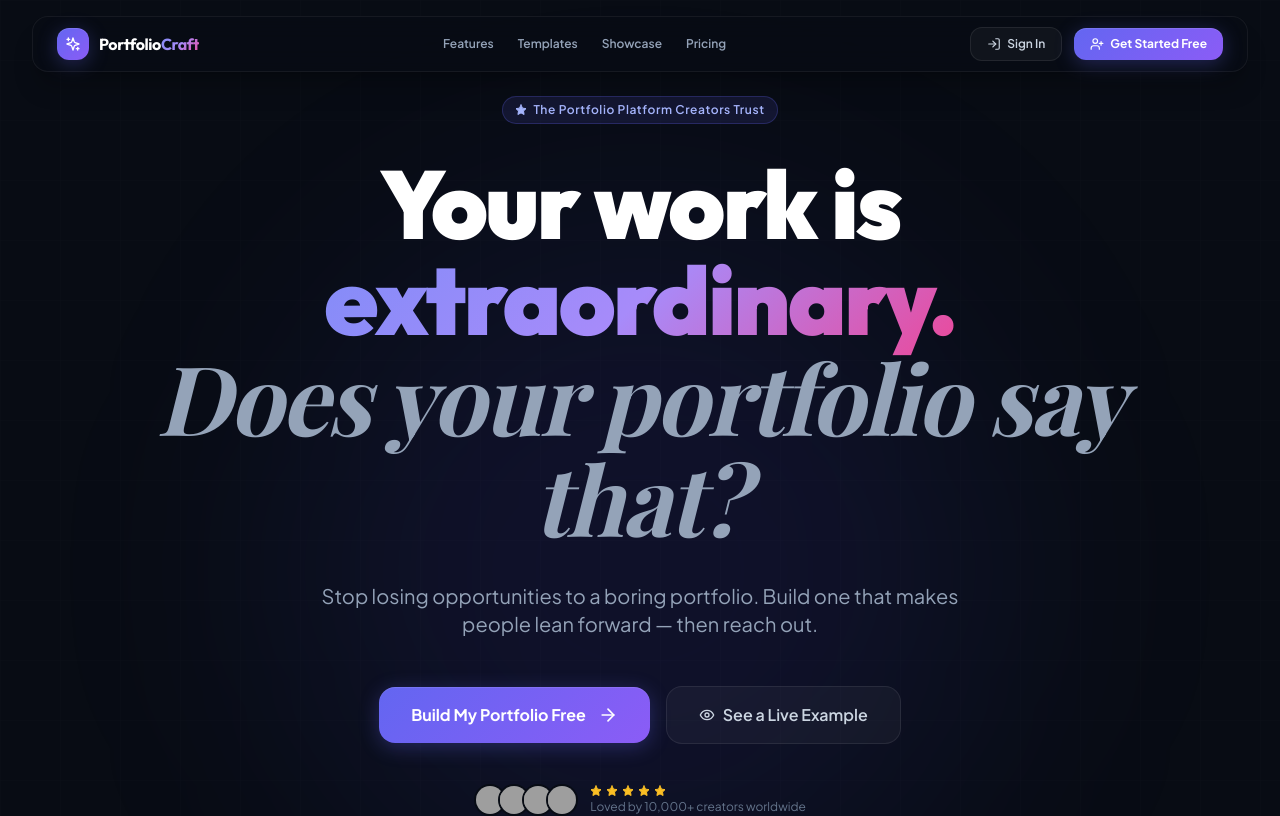
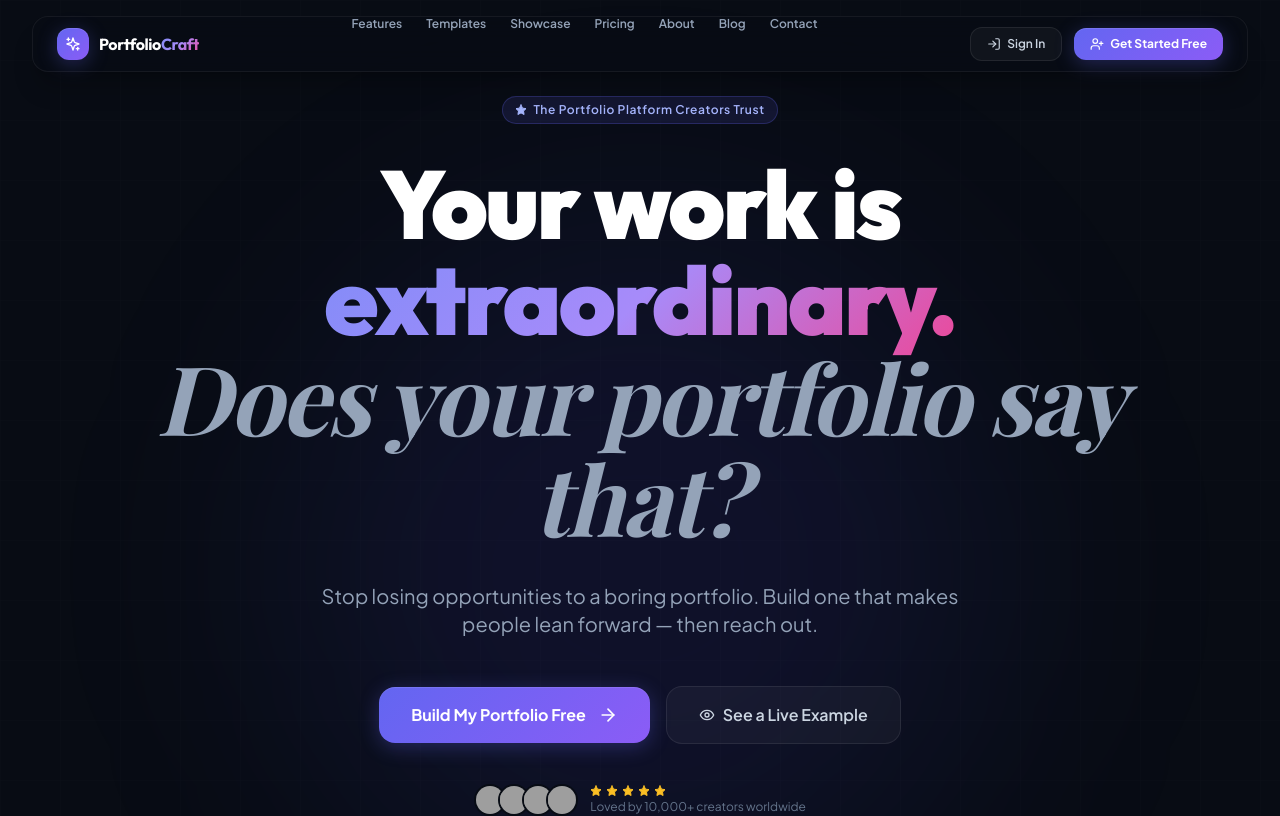
Before and after one commit to rsmpdo/portfolio-platform, a React (Vite) app in the folder frontend/: page / in a window 1280 px wide. Shown: the top 816 px of the page. Built offline with nearby package versions, Linux system fonts and the light colour scheme; grey boxes are pictures that could not be loaded; a web font is replaced by a local one.

Commit message:
feat: add active tab highlighting and extra footer links to header

```diff
--- a/frontend/src/components/common/Header.jsx
+++ b/frontend/src/components/common/Header.jsx
@@ -1,5 +1,5 @@
 import React from 'react';
-import { Link, useNavigate } from 'react-router-dom';
+import { Link, useNavigate, useLocation } from 'react-router-dom';
 import { useSelector, useDispatch } from 'react-redux';
 import { logout } from '../../store/authSlice';
 import { Sparkles, LayoutTemplate, LogOut, LogIn, UserPlus, ShieldAlert } from 'lucide-react';
@@ -7,6 +7,7 @@ import { Sparkles, LayoutTemplate, LogOut, LogIn, UserPlus, ShieldAlert } from '
 export default function Header() {
   const dispatch = useDispatch();
   const navigate = useNavigate();
+  const location = useLocation();
   const { isAuthenticated, user } = useSelector((state) => state.auth);
 
   const handleLogout = () => {
@@ -30,18 +31,27 @@ export default function Header() {
 
           {/* Desktop Nav Links */}
           <nav className="hidden md:flex items-center gap-6">
-            <Link to="/features" className="text-xs font-semibold text-slate-400 hover:text-white transition underline-hover">
-              Features
-            </Link>
-            <Link to="/templates" className="text-xs font-semibold text-slate-400 hover:text-white transition underline-hover">
-              Templates
-            </Link>
-            <Link to="/showcase" className="text-xs font-semibold text-slate-400 hover:text-white transition underline-hover">
-              Showcase
-            </Link>
-            <Link to="/pricing" className="text-xs font-semibold text-slate-400 hover:text-white transition underline-hover">
-              Pricing
-            </Link>
+            {[
+              { name: 'Features', path: '/features' },
+              { name: 'Templates', path: '/templates' },
+              { name: 'Showcase', path: '/showcase' },
+              { name: 'Pricing', path: '/pricing' },
+              { name: 'About', path: '/about' },
+              { name: 'Blog', path: '/blog' },
+              { name: 'Contact', path: '/contact' }
+            ].map((item) => (
+              <Link
+                key={item.name}
+                to={item.path}
+                className={`text-xs font-semibold transition flex items-center h-14 ${
+                  location.pathname === item.path
+                    ? 'text-indigo-400 border-b-2 border-indigo-500'
+                    : 'text-slate-400 hover:text-white underline-hover'
+                }`}
+              >
+                {item.name}
+              </Link>
+            ))}
           </nav>
 
           {/* Auth Actions */}
```
